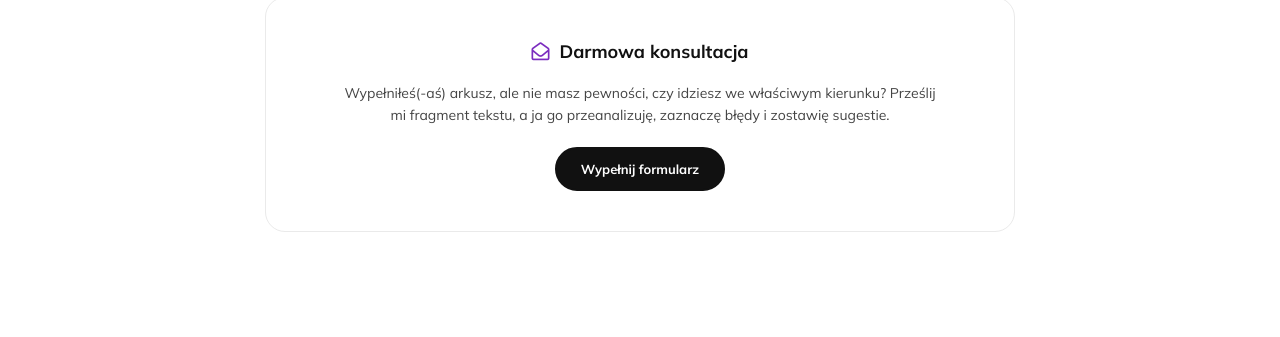
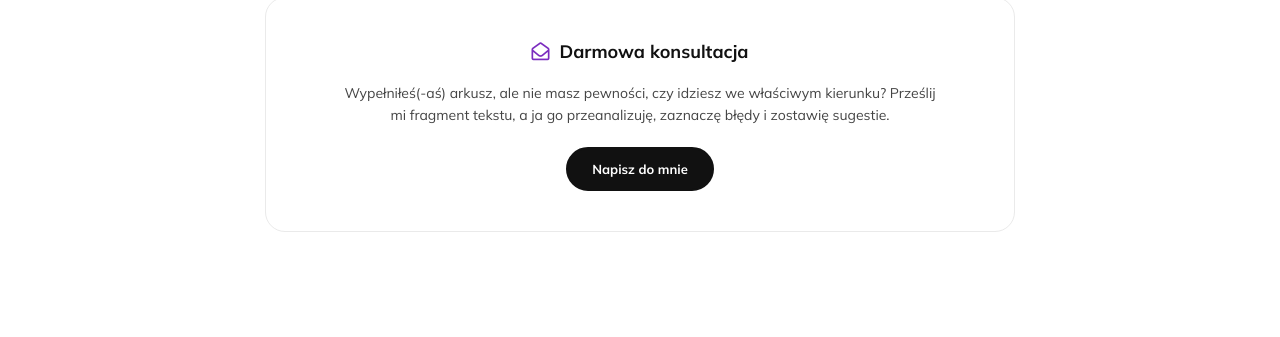
Before and after one commit to Bonnie00726/nataliaszoppa, a Jekyll site: the page built from oferta.html, in a window 1280 px wide and 900 px high, scrolled down 3472 px. Shown: the part 99-436 px from the top of the window. Built offline with Jekyll 4.4.1, drawn with Linux system fonts in a browser that asks for light colours.

Commit message:
Update oferta.html

```diff
--- a/oferta.html
+++ b/oferta.html
@@ -402,7 +402,7 @@ title: Oferta - Zobacz, jak mogę Ci pomóc
             <div class="pre-card" style="background: white; text-align: center; max-width: 750px; margin: 0 auto; width: 100%;">
                 <h3 style="justify-content: center;"><i class="fa-regular fa-envelope-open"></i> Darmowa konsultacja</h3>
                 <p style="max-width: 600px; margin: 0 auto 20px auto;">Wypełniłeś(-aś) arkusz, ale nie masz pewności, czy idziesz we właściwym kierunku? Prześlij mi fragment tekstu, a ja go przeanalizuję, zaznaczę błędy i zostawię sugestie.</p>
-                <a href="{{ '/kontakt.html' | relative_url }}" class="btn-outline" style="background: var(--text-black); color: white;">Wypełnij formularz</a>
+                <a href="mailto:natalia.szoppa@gmail.com" class="btn-outline" style="background: var(--text-black); color: white;">Napisz do mnie</a>
             </div>
         </div>
     </section>
```
